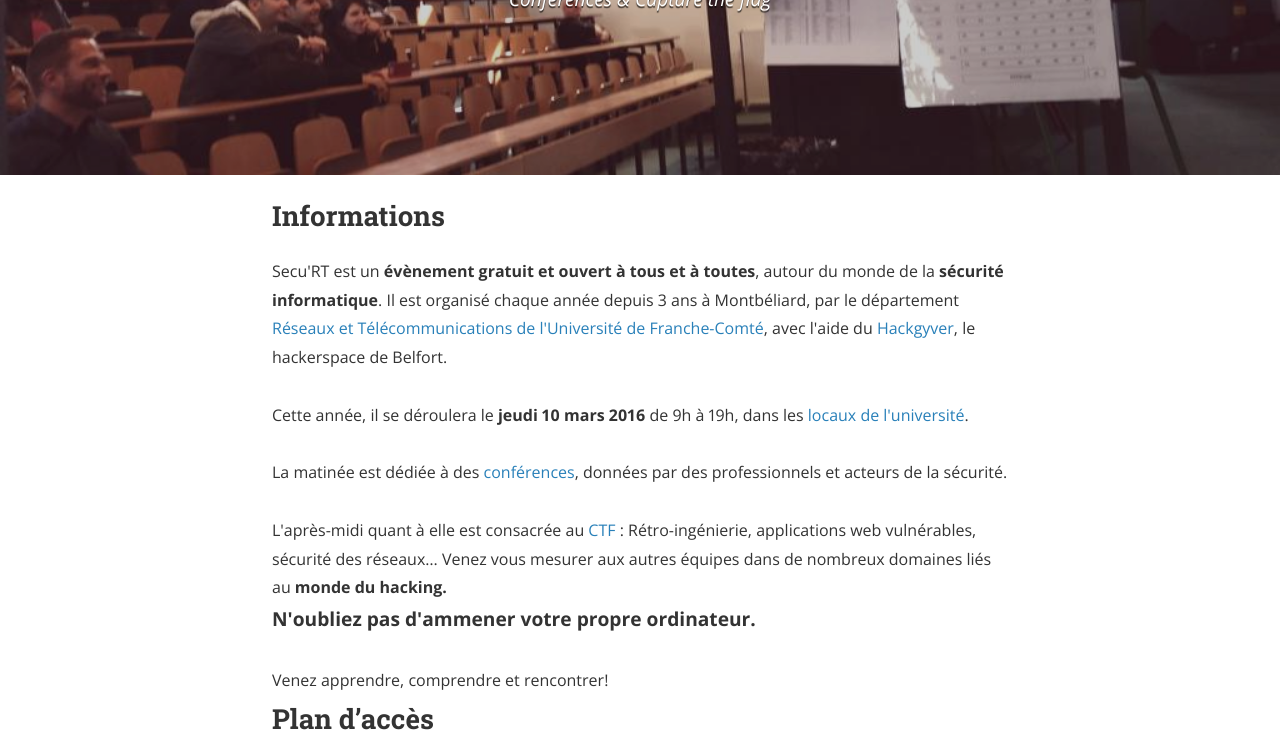
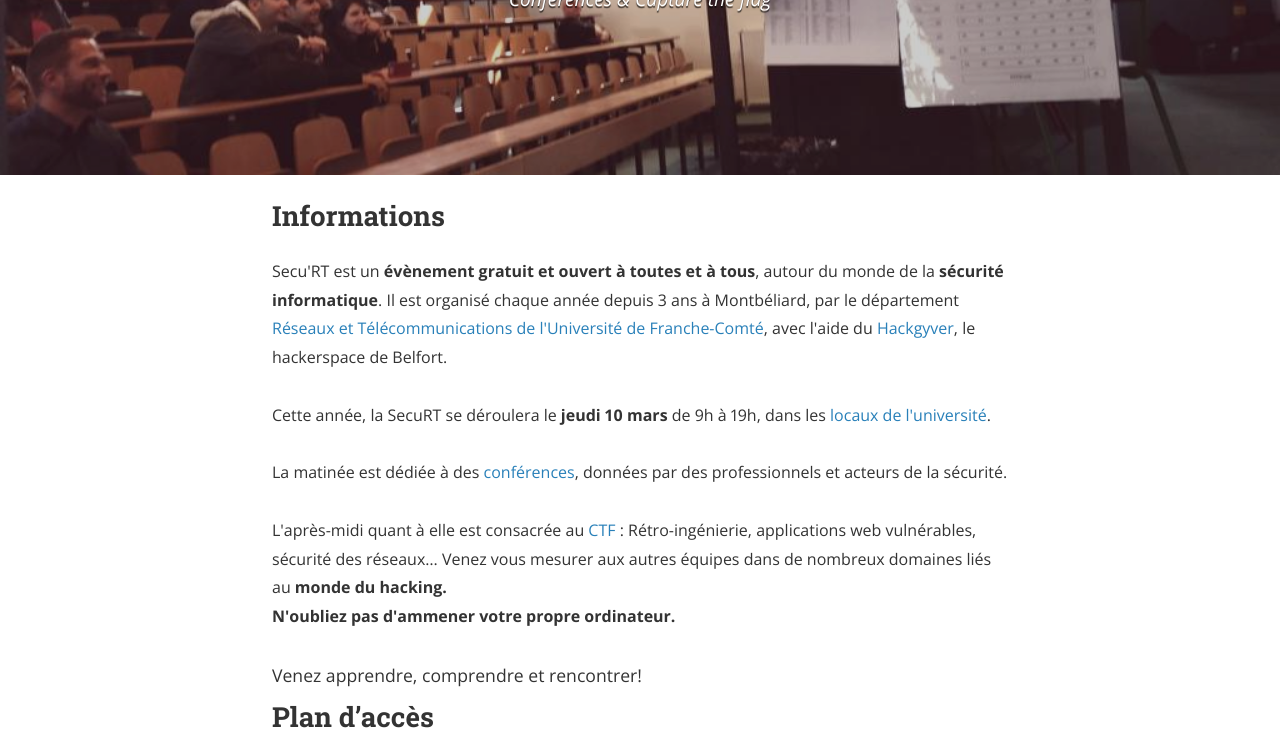
Before and after one commit to SecuRT/securt.github.io, a Jekyll site: the page built from index.html, in a window 1280 px wide and 900 px high, scrolled down 344 px, cut to the strip 0-753 px from the top of the window. Built offline with Jekyll 4.4.1, drawn with Linux system fonts in a browser that asks for light colours; nearby versions of some CDN libraries.

Commit message:
[index] update

```diff
--- a/index.html
+++ b/index.html
@@ -16,7 +16,7 @@ layout: default
 
 		<h2>Informations</h2>
 
-			Secu'RT est un <b>évènement gratuit et ouvert à tous et à toutes</b>,
+			Secu'RT est un <b>évènement gratuit et ouvert à toutes et à tous</b>,
             autour du monde de la <b>sécurité informatique</b>.
             Il est organisé chaque année depuis 3 ans à Montbéliard, par le département
             <a href='http://formations.univ-fcomte.fr/ws?_profil=ufc&_cmd=getFormation&_oid=CDM-PROG14084&_redirect=voir_fiche_program&_lang=fr-FR&_onglet=description'>Réseaux et Télécommunications de l'Université de Franche-Comté</a>,
@@ -24,7 +24,7 @@ layout: default
 
             <br/><br/>
 
-            Cette année, il se déroulera le <b>jeudi 10 mars 2016</b> de 9h à 19h,
+            Cette année, la SecuRT se déroulera le <b>jeudi 10 mars</b> de 9h à 19h,
             dans les <a href='https://openstreetmap.org/?mlat=47.49479&amp;mlon=6.80299#map=19/47.49479/6.80299'>
             locaux de l'université</a>.
 
@@ -38,11 +38,11 @@ layout: default
             L'après-midi quant à elle est consacrée au <a href='./ctf'>CTF</a> :
 			Rétro-ingénierie, applications web vulnérables, sécurité des réseaux…
             Venez vous mesurer aux autres équipes dans de nombreux domaines
-            liés au <b>monde du hacking.</b><br/>
-            <b style="font-size:1.2em;">N'oubliez pas d'ammener votre propre ordinateur.</b>
+            liés au <b>monde du hacking.<br/>
+            N'oubliez pas d'ammener votre propre ordinateur.</b>
 
             <br/><br/>
-            Venez apprendre, comprendre et rencontrer!
+            <span style="font-size:1.1em;">Venez apprendre, comprendre et rencontrer!</span>
 
 
 		<h2>Plan d’accès</h2>
```
